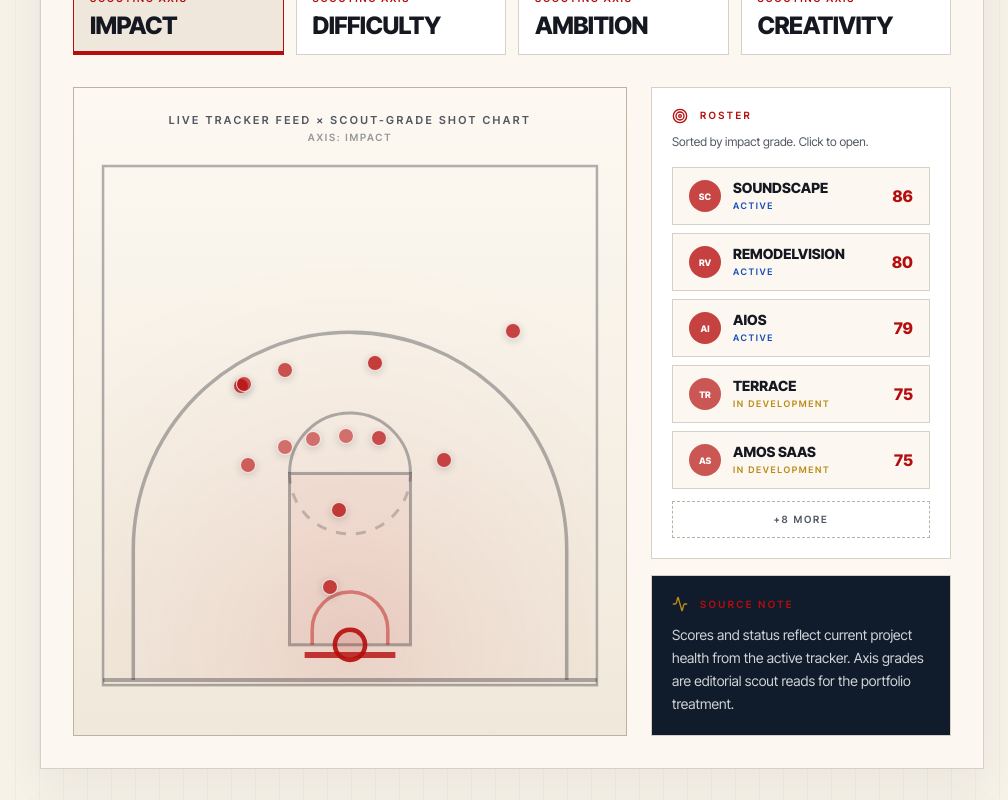
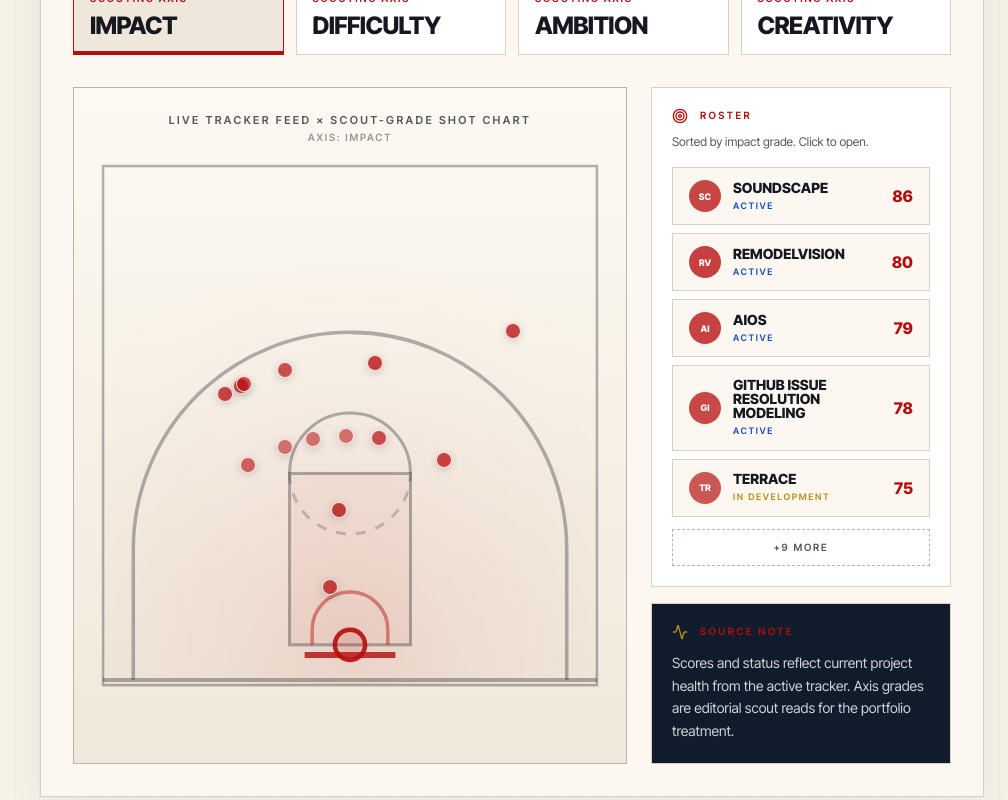
Before and after one commit to jakyeamos/portfolio, a React (Vite) app: page /projects in a window 1280 px wide. Shown: the part 974-1774 px from the top of the page, without its empty margins (272-1280 px from the left). Built offline with nearby package versions, Linux system fonts and the light colour scheme; a web font is replaced by a local one.

Commit message:
feat: add issue modeling project to portfolio

```diff
--- a/src/content/currentProjects.ts
+++ b/src/content/currentProjects.ts
@@ -187,6 +187,22 @@ export const CURRENT_PROJECTS: readonly CurrentProject[] = [
       'A technically complete blogging platform with real architecture behind it. Not flashy but it ships — and the crosspost layer adds reach.',
   },
   {
+    slug: 'github-issue-resolution-modeling',
+    title: 'GitHub Issue Resolution Modeling',
+    shortCode: 'GI',
+    summary:
+      'Survival-analysis pipeline and Next.js triage dashboard for predicting issue resolution time across major open-source repos, with reproducible stages, fixture-backed UI tests, and CI covering both the pipeline and dashboard.',
+    trackerComment:
+      'Hardening the end-to-end pipeline-to-dashboard story so the modeling output and public-facing triage interface stay in sync.',
+    trackerStatus: 'on_track',
+    trackerScore: 74,
+    lastUpdated: '2026-04-18',
+    tags: ['Python', 'Next.js', 'survival-analysis', 'GitHub', 'dashboard'],
+    grades: { impact: 8, difficulty: 8, ambition: 7, creativity: 7 },
+    scoutTake:
+      'Strong evidence of real data-science depth paired with product instincts. The value is not just the model — it is the full loop from ingestion and feature work to a usable decision surface.',
+  },
+  {
     slug: 'signal-lab',
     title: 'Signal Lab',
     shortCode: 'SL',
--- a/src/content/portfolioContent.ts
+++ b/src/content/portfolioContent.ts
@@ -360,10 +360,6 @@ export const MISSING_PROJECT_PACKETS = [
     title: 'Career Dashboard',
     copy: 'Still needs a local project brief, screenshots, or source notes before it should get real minutes on the live site.',
   },
-  {
-    title: 'GitHub Issue Resolution Modeling',
-    copy: 'The structure is ready for it, but the current folder still does not have enough source material to publish the story honestly.',
-  },
 ] as const;
 
 export const PLAYER_COMPS: readonly PlayerComp[] = [
```
